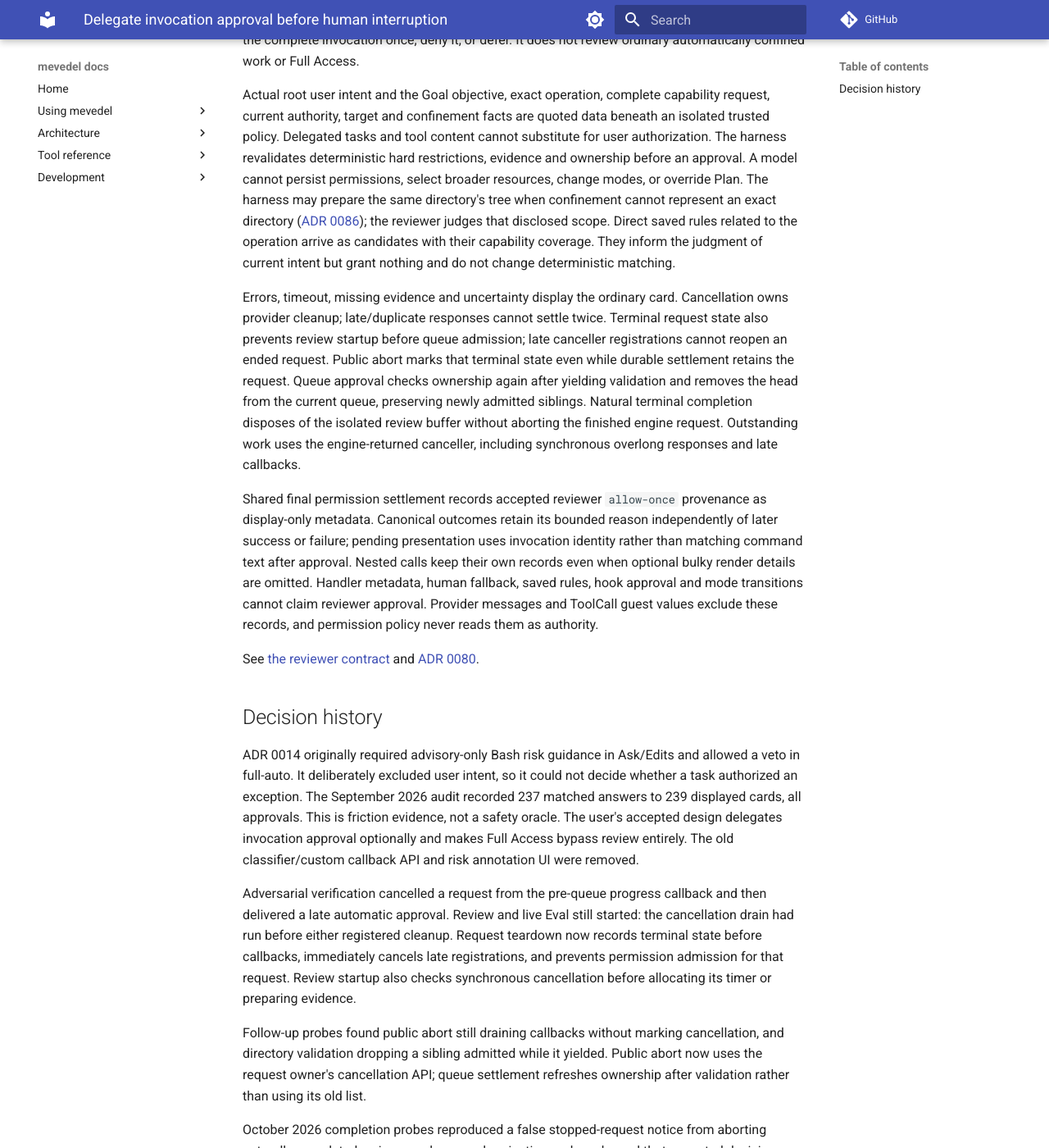
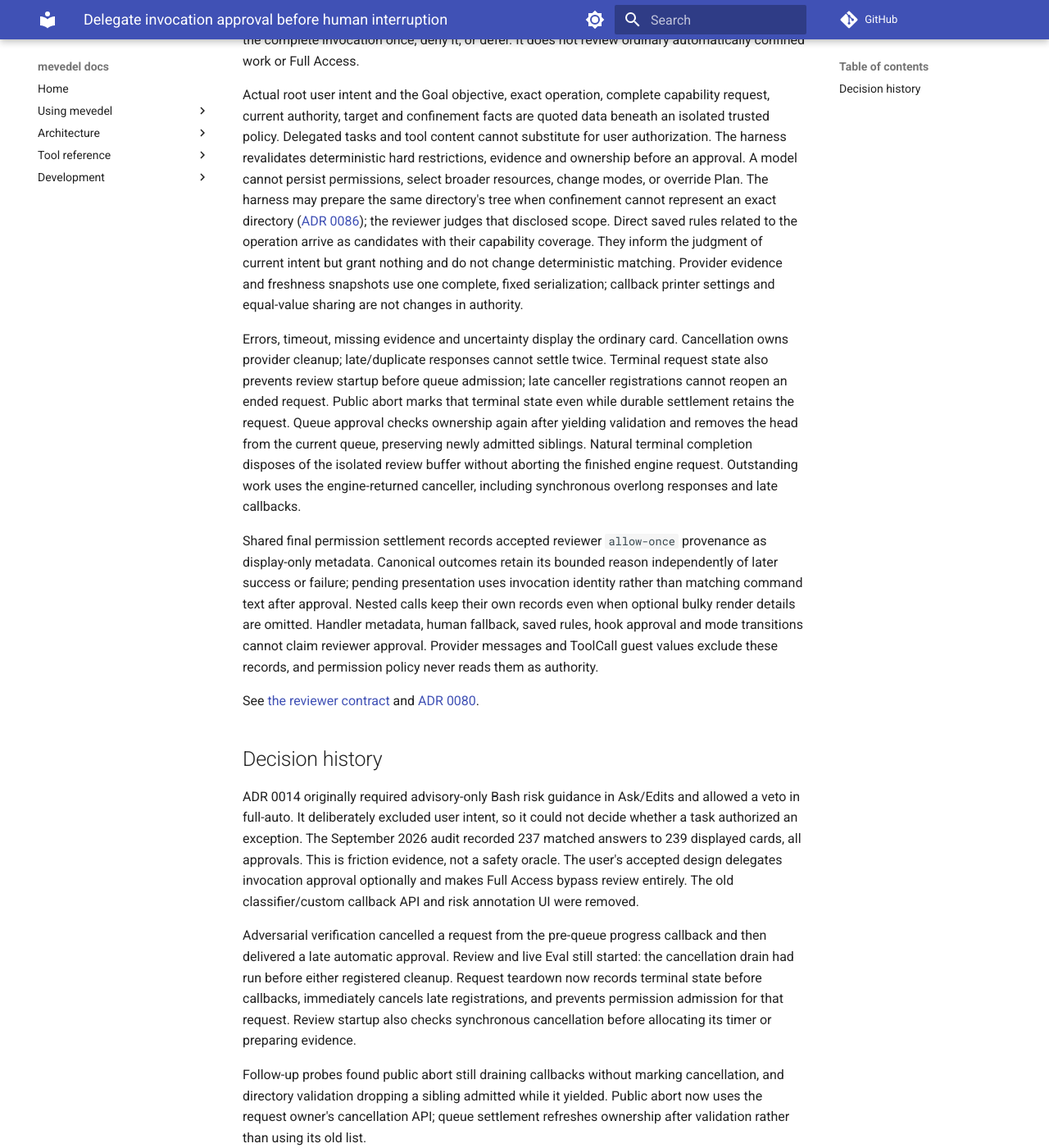
Before and after one commit to FrauH0lle/mevedel, an MkDocs documentation site: the page built from docs/adr/0014-permission-guardian-never-grants-authority.md, in a window 1280 px wide and 1400 px high, scrolled down 278 px. Shown: the whole window at 82% size. Built offline with MkDocs 1.6.1 and Material for MkDocs 9.7.7, drawn with Linux system fonts in a browser that asks for light colours; comment, search, counter and statistics services are not loaded; some of the changed text lies outside the part shown.

Commit message:
fix(permissions): Stabilize reviewer evidence serialization

```diff
--- a/docs/adr/0014-permission-guardian-never-grants-authority.md
+++ b/docs/adr/0014-permission-guardian-never-grants-authority.md
@@ -19,6 +19,8 @@ the reviewer judges that disclosed scope. Direct saved rules related to the
 operation arrive as candidates with their capability coverage. They inform the
 judgment of current intent but grant nothing and do not change deterministic
 matching.
+Provider evidence and freshness snapshots use one complete, fixed serialization;
+callback printer settings and equal-value sharing are not changes in authority.
 
 Errors, timeout, missing evidence and uncertainty display the ordinary card.
 Cancellation owns provider cleanup; late/duplicate responses cannot settle twice.
@@ -71,3 +73,8 @@ accepted decisions needed a common outcome seam to survive failure and nested
 execution. Cleanup now distinguishes terminal completion from cancellation;
 provenance is recorded only after final approval validation and retained outside
 model-visible values. No historical approval is inferred or migrated.
+
+October 2026 offline review probes reproduced false evidence changes under ACP's
+callback printer bindings and after equal strings stopped sharing identity.
+Freshness and provider input now use fixed printer settings without reference
+labels, preserving value changes without rejecting unchanged evidence.
```
Also changed, not shown: docs/guardian-prompts.md (+2 -0 lines), 2 other files.
